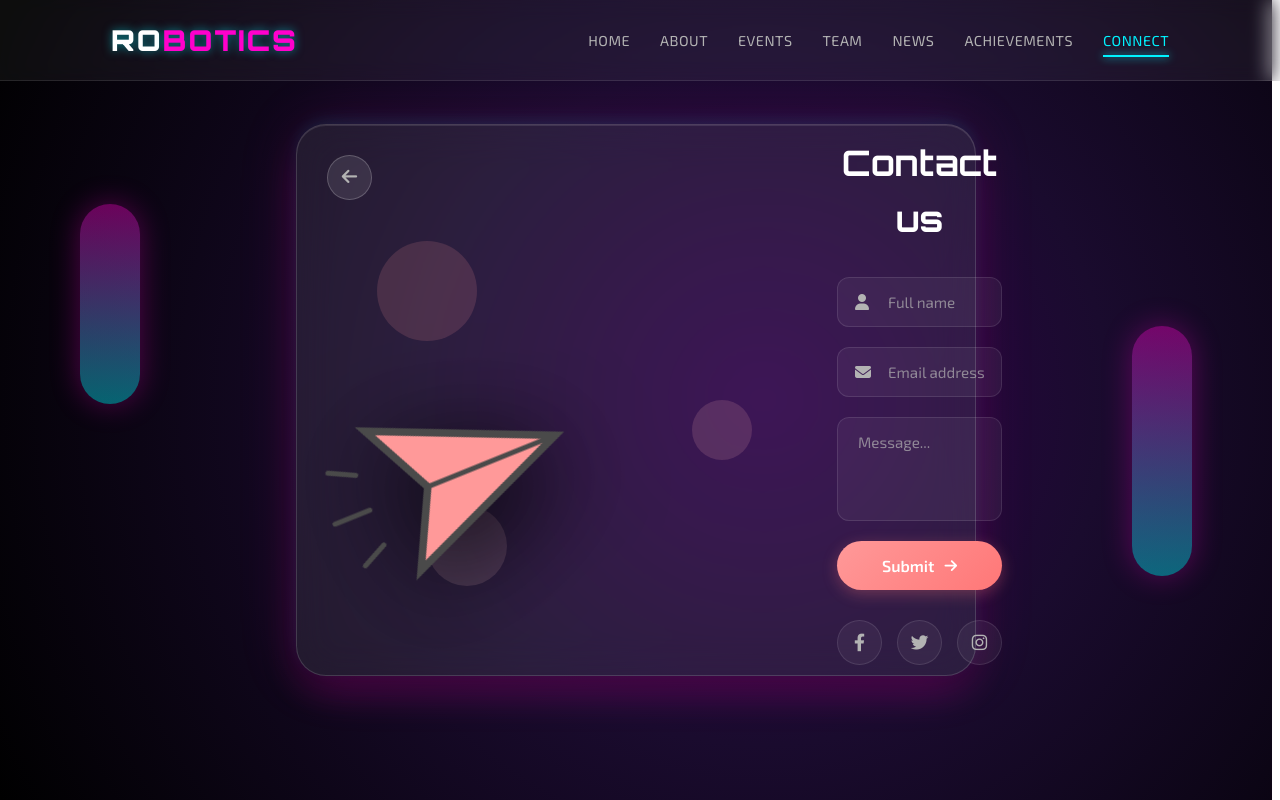
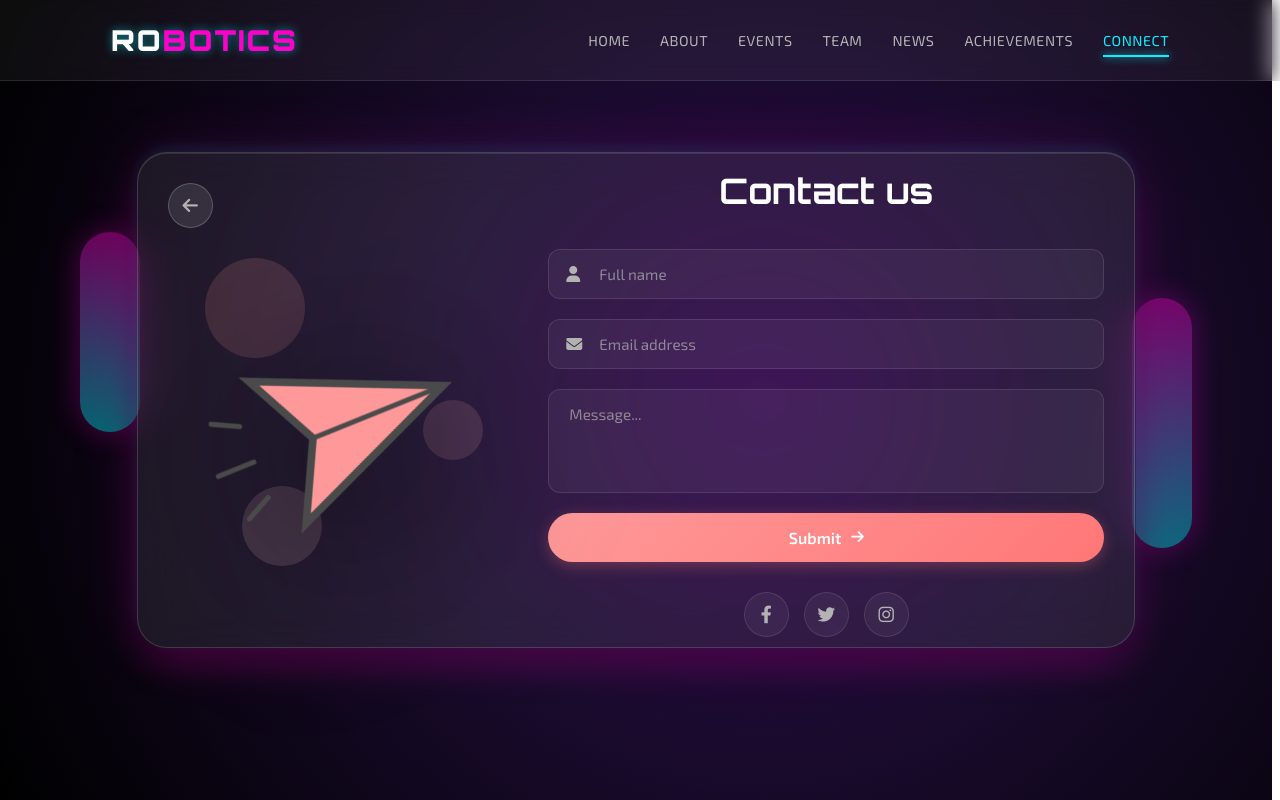
Before and after one commit to Khushi481/robotics_club_website, a plain HTML site: page contact.html in a window 1280 px wide. Drawn offline with Linux system fonts and the light colour scheme.

Commit message:
fixed contact page

```diff
--- a/css/components.css
+++ b/css/components.css
@@ -142,8 +142,8 @@
     /* Back to original ratio (form back to size) */
     gap: 10px;
     width: 95%;
-    max-width: 680px;
-    /* Smaller card width */
+    max-width: 1000px;
+    /* Increased width for laptop view */
     align-items: center;
     /* Removed max-height for better responsiveness */
     /* Drop shadow effect on borders */
@@ -278,16 +278,17 @@
 }
 
 .paper-plane svg {
-    width: 500px;
-    /* Even bigger airplane as requested */
-    height: 500px;
+    width: 100%;
+    max-width: 600px;
+    /* Responsive width, max 600px */
+    height: auto;
     filter: drop-shadow(0 20px 50px rgba(0, 0, 0, 0.9));
     position: relative;
-    left: -110px;
-    /* Shifted more to compensate for massive size */
-    top: 20px;
-    transform: rotate(-22deg);
-    /* steeper tilt */
+    left: 0;
+    /* Centered */
+    top: -30px;
+    transform: rotate(-22deg) scale(1.7);
+    /* steeper tilt and scaled up to 1.7 */
     pointer-events: none;
 }
 
@@ -412,11 +413,11 @@
 }
 
 .social-icon:hover {
-    background: var(--primary-neon);
+    background: transparent;
     border-color: var(--primary-neon);
-    color: #fff;
+    color: var(--primary-neon);
     transform: translateY(-5px);
-    box-shadow: 0 0 15px var(--primary-neon);
+    box-shadow: 0 20px 50px rgba(255, 0, 204, 0.4);
 }
 
 /* Responsive Design for Contact Page */
```
